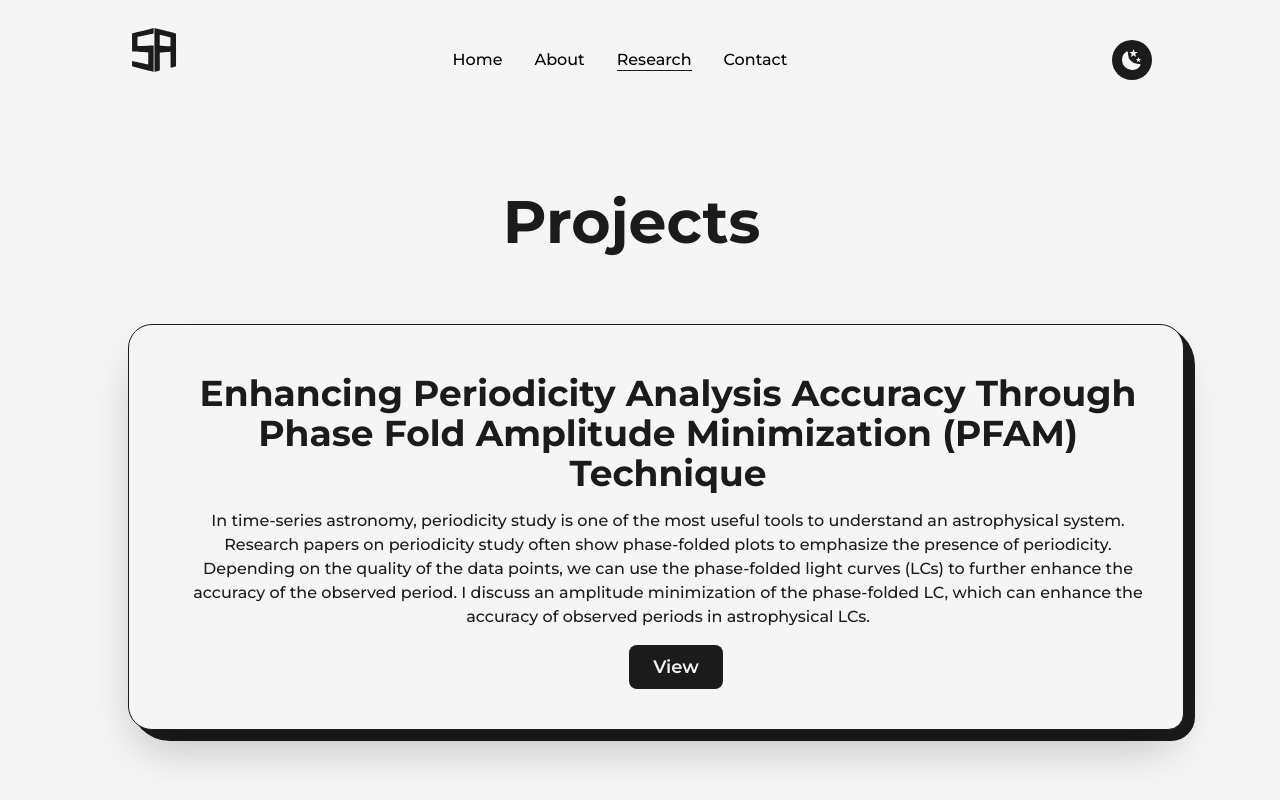
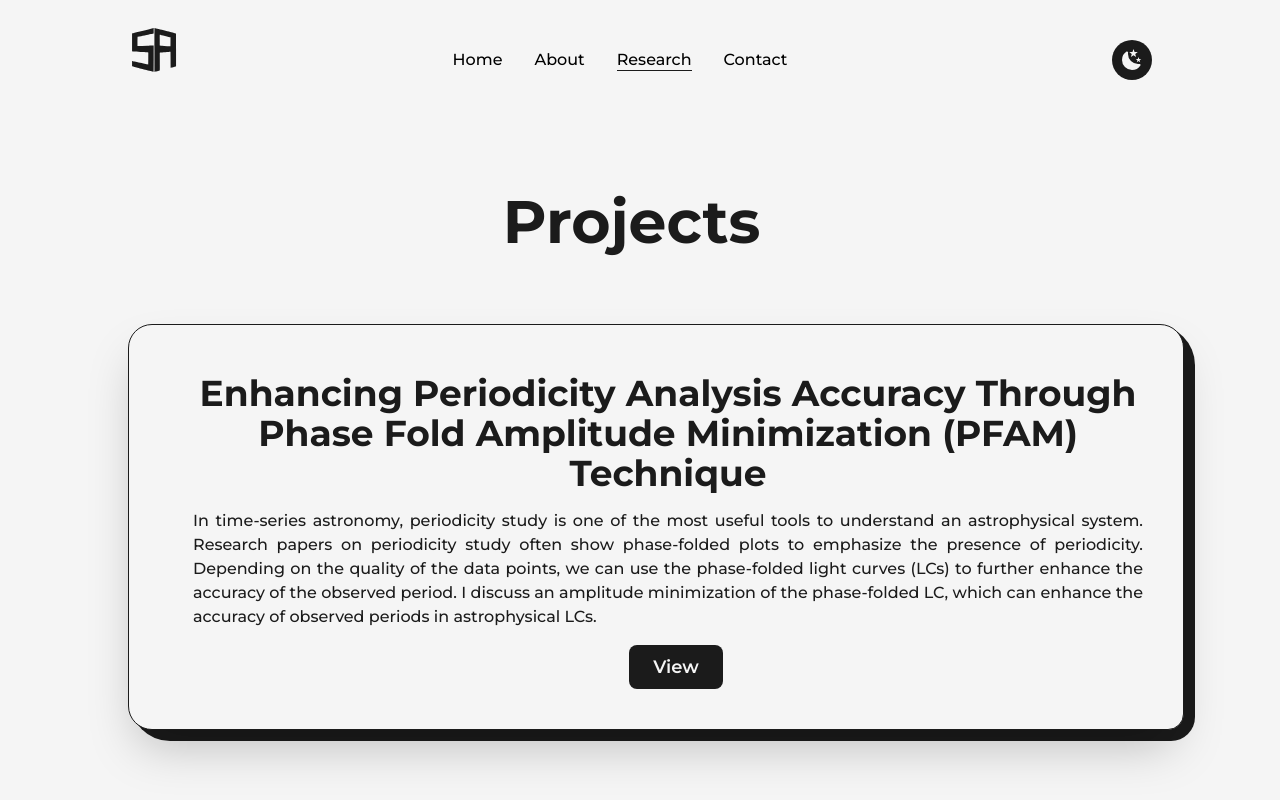
Before and after one commit to KshitijAdhikaree/sagar-portfolio, a Next.js app: page /research in a window 1280 px wide. Shown: the top 800 px of the page. Built offline with nearby package versions, Linux system fonts and the light colour scheme.

Commit message:
text justify in research

```diff
--- a/src/pages/research.js
+++ b/src/pages/research.js
@@ -4,14 +4,9 @@ import Layout from "@/components/Layout";
 import AnimatedText from "@/components/AnimatedText";
 import Link from "next/link";
 import TransitionEffect from "@/components/TransitionEffect";
-//import { LinkIcon } from '@/components/Icons'
 import { ProjectData } from "../../public/projectData";
 import { PublicationData } from "../../public/publicationData";
-//import project1 from "./project1";
 
-//import Popup from '@/components/Popup'
-//import ScrollDialog from '@/components/ScrollDialog'
-//import DialogBox from '@/components/DialogBox'
 
 const Research = ({ title, summary, link }) => {
   return (
@@ -25,23 +20,20 @@ const Research = ({ title, summary, link }) => {
       />
 
       <div className="w-full flex flex-col items-center justify-between pl-6 lg:w-full lg:pl-0 lg:pt-6 text-center">
-        <h2 className="my-2 w-full text-dark text-center text-4xl font-bold dark:text-light sm:text-sm ">
+        <h2 className="my-2 w-full text-dark text-center text-4xl font-bold dark:text-light sm:text-sm">
           {title}
         </h2>
 
-        <p className="my-2 font-medium text-dark dark:text-light sm:text-sm ">
+        <p className="my-2 font-medium text-dark dark:text-light sm:text-sm text-justify">
           {summary}
         </p>
         <div className="mt-2 flex flex-row items-center">
           <Link
             href={link}
-            //target="_blank"
             className="ml-4 rounded-lg bg-dark text-light p-2 px-6 text-lg font-semibold dark:bg-light dark:text-dark
                     sm:px-4 sm:text-base flex items-center"
           >
-            {/* <LinkIcon className='fill-light mr-2 dark:fill-dark' />  */}
-            <span>View</span>
-            {/* <Popup /> */}
+            View
           </Link>
         </div>
       </div>
```
